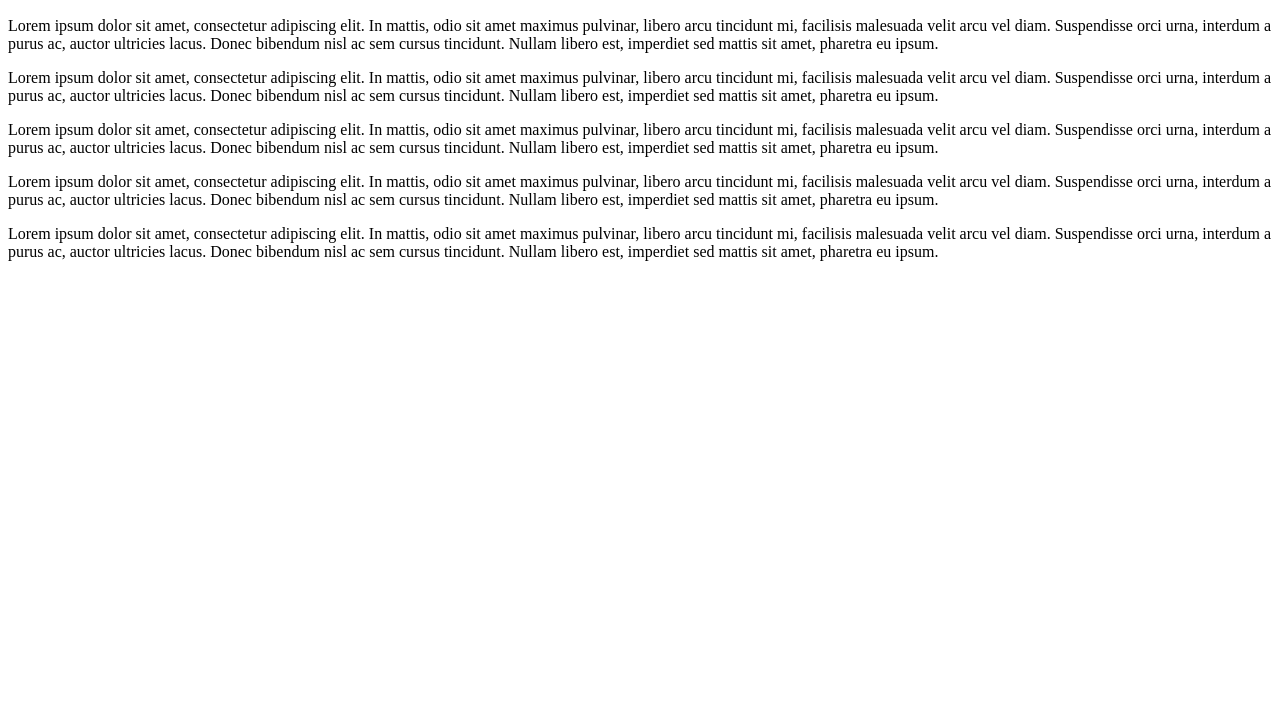
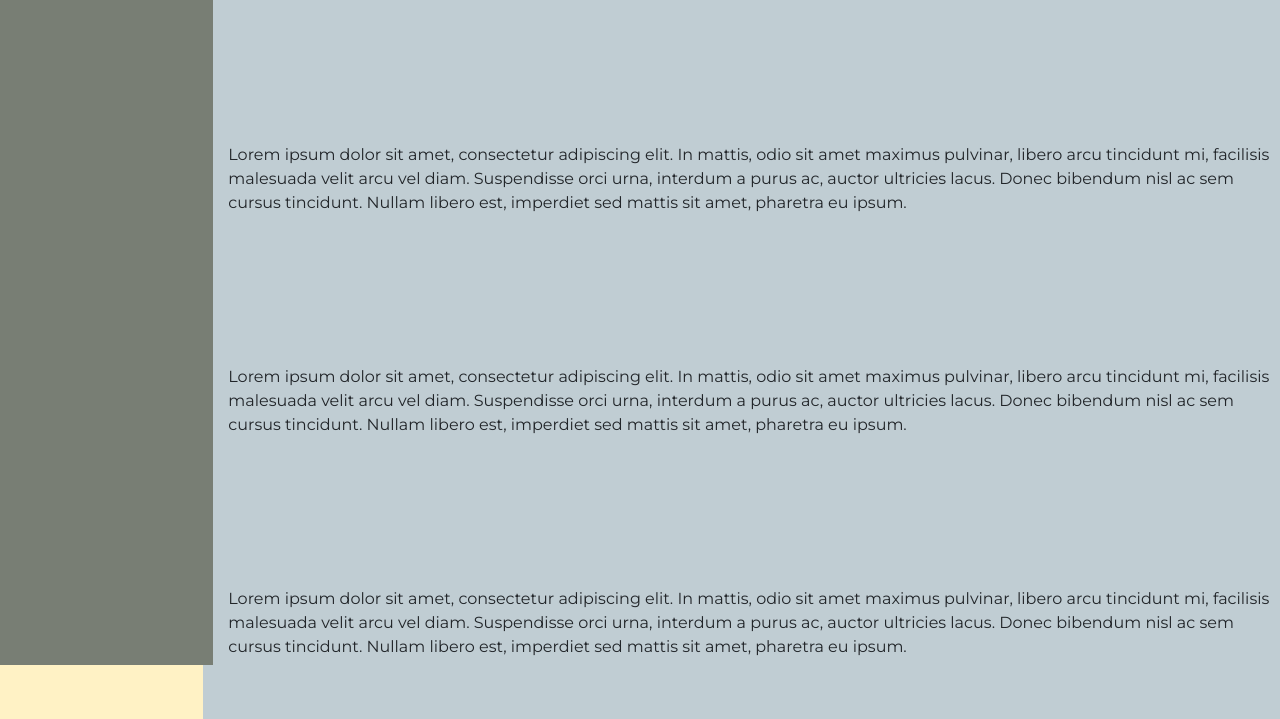
Before and after one commit to metalvexis/Portfolio, a plain HTML site: page index.html in a window 1280 px wide. Shown: the part 135-854 px from the top of the page. Before the commit the page ends 800 px from the top, so only its background shows below. Drawn offline with Linux system fonts and the light colour scheme; the site is published under a folder, as on GitHub Pages, so addresses that start at the root find nothing.

Commit message:
fix paths again

```diff
--- a/index.html
+++ b/index.html
@@ -8,7 +8,7 @@
   <meta name="description" content="Portfolio">
   <meta name="viewport" content="width=device-width, initial-scale=1">
 
-	<link href="/style/_compiled.css" rel="stylesheet">
+	<link href="style/_compiled.css" rel="stylesheet">
 
 </head>
 
```
